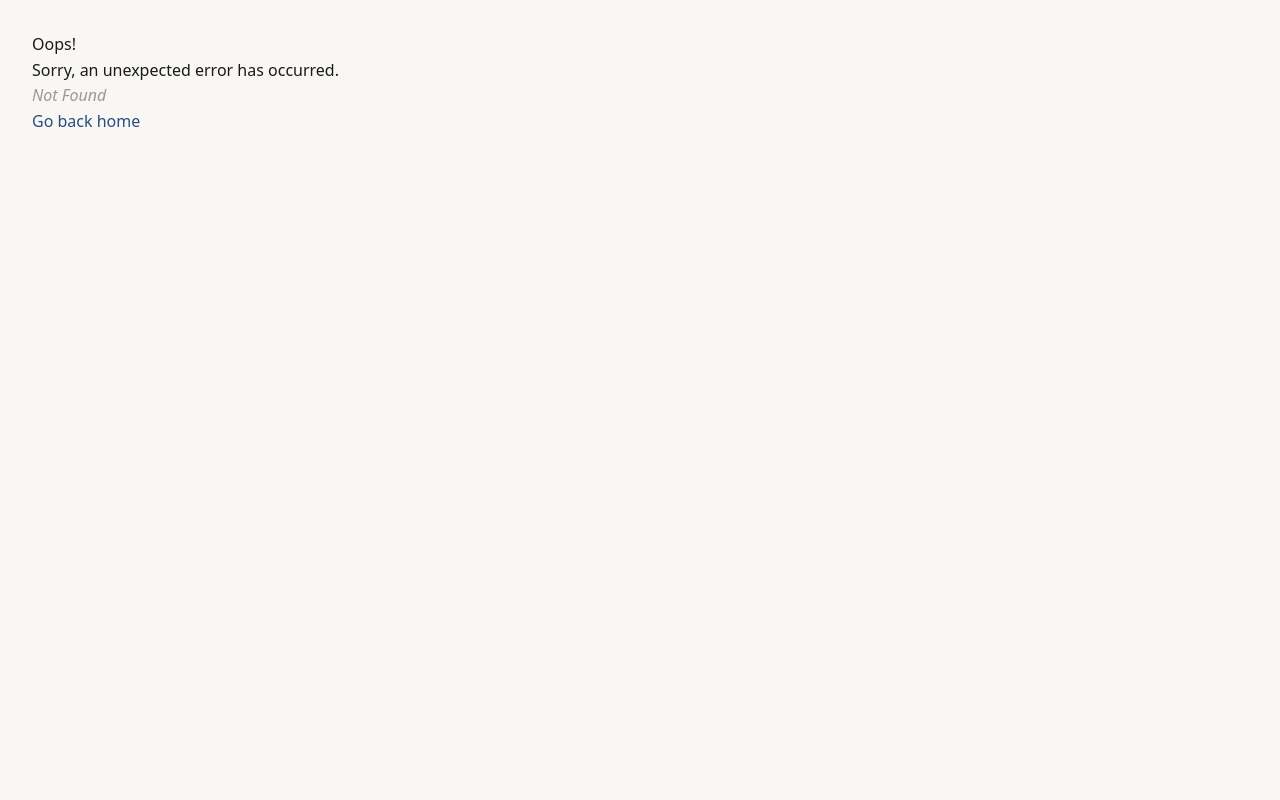
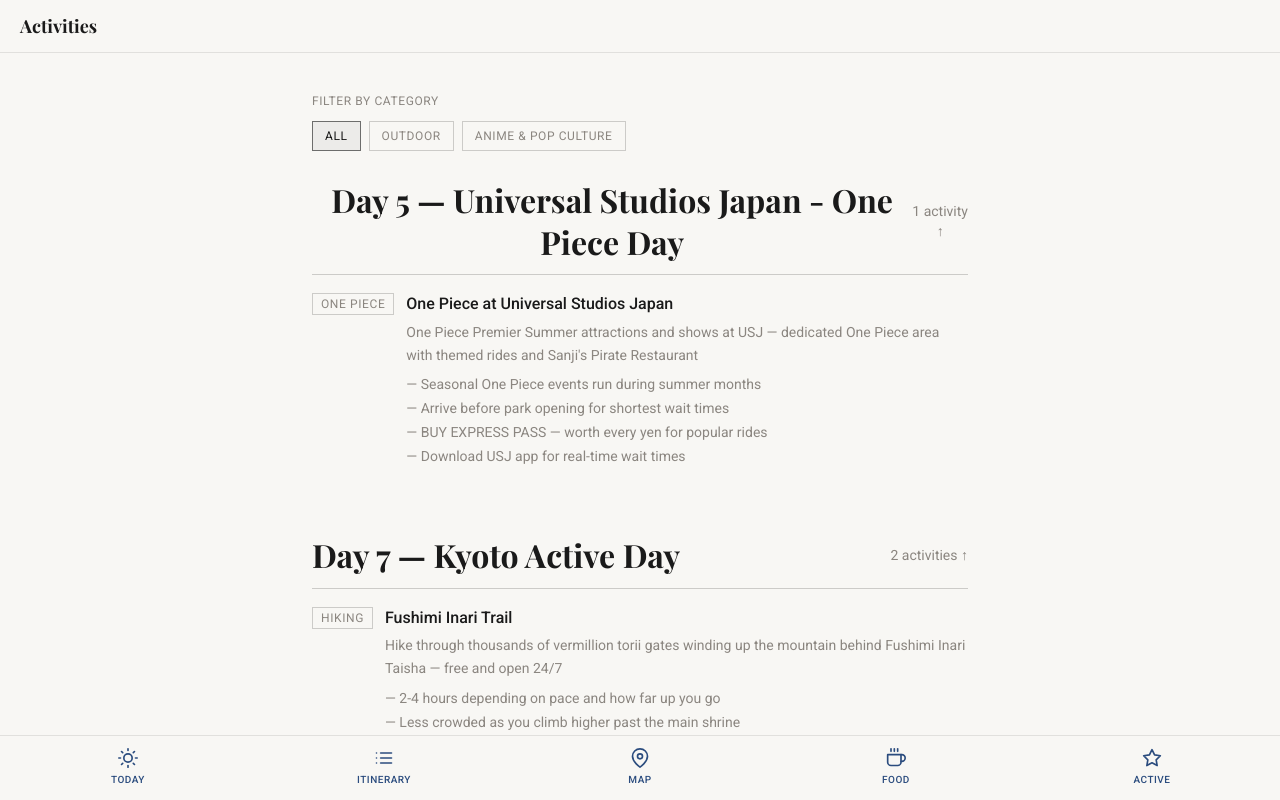
Before and after one commit to schaveyt/japan-trip-guide, a React (Vite) app: page /activities in a window 1280 px wide. Before the commit this address had no page. Shown: the top 800 px of the page. Built offline with nearby package versions, Linux system fonts and the light colour scheme; a web font is replaced by a local one.

Commit message:
feat(08-02): add ACTIVE tab to BottomNav and /activities route
- BottomNav: 5th tab with star icon, label ACTIVE (6 chars for 320px fit)
- main.jsx: import ActivitiesPage + /activities route in AppLayout children
- Build succeeds with no errors

```diff
--- a/src/components/BottomNav.jsx
+++ b/src/components/BottomNav.jsx
@@ -43,11 +43,18 @@
   </svg>
 )
 
+const ActivitiesIcon = () => (
+  <svg width="20" height="20" viewBox="0 0 24 24" fill="none" stroke="currentColor" strokeWidth="2" strokeLinecap="round" strokeLinejoin="round" aria-hidden="true">
+    <polygon points="12 2 15.09 8.26 22 9.27 17 14.14 18.18 21.02 12 17.77 5.82 21.02 7 14.14 2 9.27 8.91 8.26 12 2"/>
+  </svg>
+)
+
 const TABS = [
-  { label: 'TODAY',     path: '/today',     icon: TodayIcon },
-  { label: 'ITINERARY', path: '/itinerary', icon: ItineraryIcon },
-  { label: 'MAP',       path: '/map',       icon: MapIcon },
-  { label: 'FOOD',      path: '/food',      icon: FoodIcon },
+  { label: 'TODAY',     path: '/today',      icon: TodayIcon },
+  { label: 'ITINERARY', path: '/itinerary',  icon: ItineraryIcon },
+  { label: 'MAP',       path: '/map',         icon: MapIcon },
+  { label: 'FOOD',      path: '/food',        icon: FoodIcon },
+  { label: 'ACTIVE',    path: '/activities',  icon: ActivitiesIcon },
 ]
 
 export default function BottomNav() {
--- a/src/main.jsx
+++ b/src/main.jsx
@@ -13,6 +13,7 @@
 import ItineraryPage from './pages/ItineraryPage.jsx'
 import DayDetailPage from './pages/DayDetailPage.jsx'
 import FoodPage from './pages/FoodPage.jsx'
+import ActivitiesPage from './pages/ActivitiesPage.jsx'
 import TodayPage from './pages/TodayPage.jsx'
 
 // Register service worker — autoUpdate mode handles reload automatically
@@ -46,6 +47,7 @@
       { path: '/itinerary/:dayNumber',     element: <DayDetailPage /> },
       { path: '/map',                      element: <MapPage /> },
       { path: '/food',                     element: <FoodPage /> },
+      { path: '/activities',               element: <ActivitiesPage /> },
     ],
   },
 ])
```
